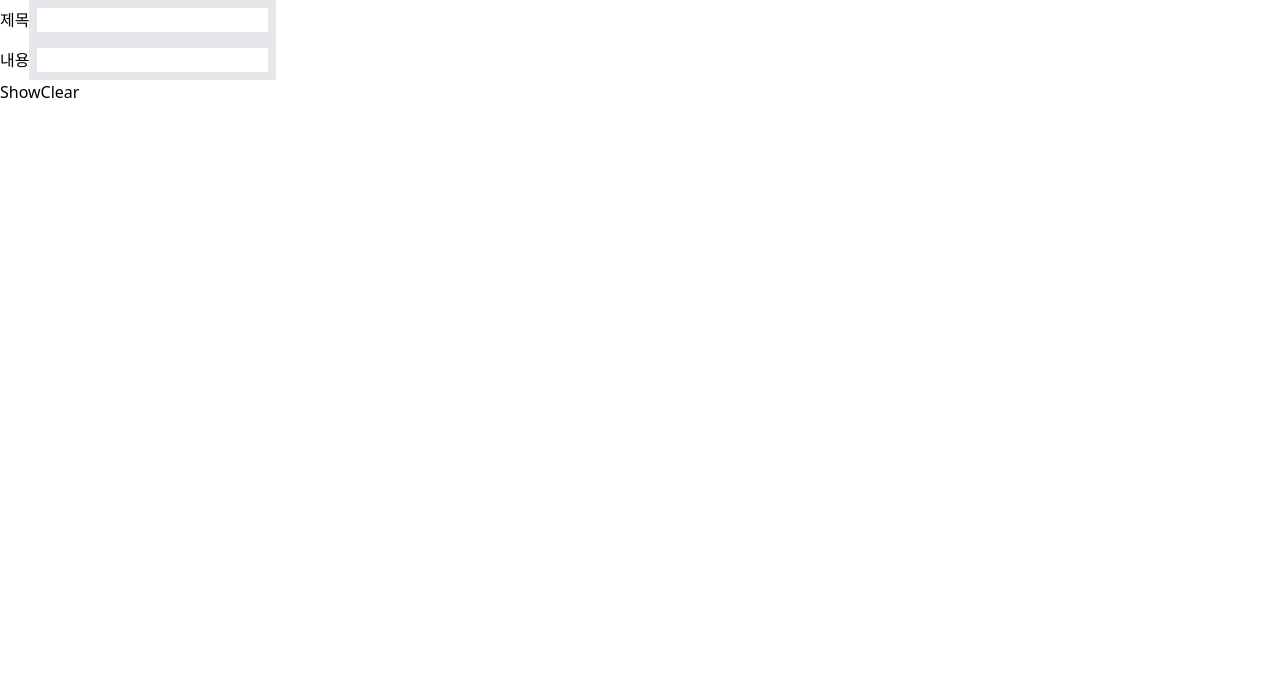
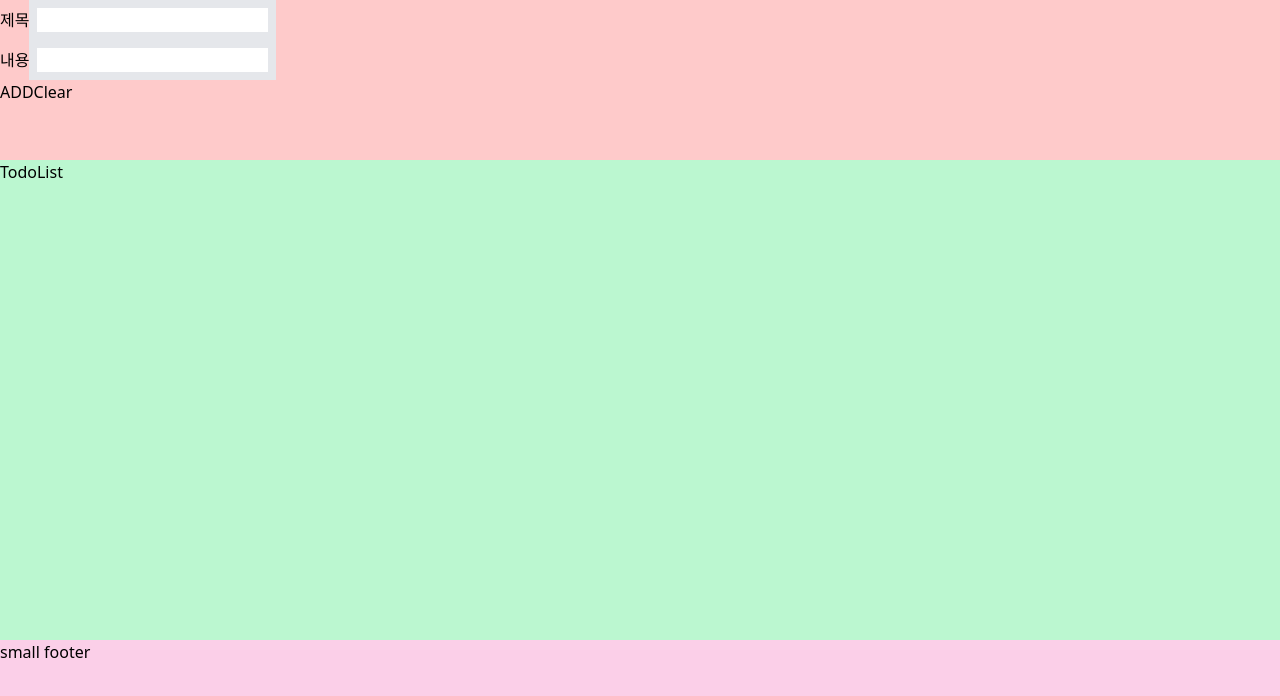
Before and after one commit to songsujung/r01, a React (Create React App) app: page / in a window 1280 px wide. Shown: the top 696 px of the page. Built offline with nearby package versions, Linux system fonts and the light colour scheme.

Commit message:
0629 Todo step2 - add, delete

```diff
--- a/src/App.js
+++ b/src/App.js
@@ -1,6 +1,7 @@
 import Counter from "./components/Counter";
 import Counter2 from "./components/Counter2";
 import Kiosk from "./components/Kiosk";
+import Todo from "./components/todo";
 import TodoInput from "./components/todo/TodoInput";
 import ZCounter from "./components/zcounter";
 import ZKiosk from "./components/zkiosk";
@@ -12,7 +13,7 @@ function App() {
 
   return (
     <div>
-      <TodoInput></TodoInput>
+      <Todo></Todo>
     </div>
 
   );
--- a/src/components/todo/TodoInput.js
+++ b/src/components/todo/TodoInput.js
@@ -1,12 +1,14 @@
 import { useState } from "react";
+
+let tno = 1
 
 // 깨끗한 코드
 const initState = {title:'' , content:''}
 
-const TodoInput = () => {
+const TodoInput = ({addTodo}) => {
 
     // 재사용 하고 싶어서 initState 라고 만들고 따로 분리
-    const [obj,setObj] = useState(initState)
+    const [obj,setObj] = useState({...initState})
 
     const handleChange = (e) => {
         // const prop = e.target.name
@@ -20,14 +22,19 @@ const TodoInput = () => {
     }
 
     // show를 누르면 로그창에 obj
-    const handleShow = () => {
+    const handleAdd = () => {
         console.log(obj)
+
+        addTodo({...obj, tno:tno++})
+
+        setObj({...initState})
     }
 
     // claer
     const handleClear = () => {
         setObj({...initState})
     }
+
 
     return (
         <>
@@ -51,9 +58,7 @@ const TodoInput = () => {
                 onChange={handleChange}/>
             </div>
             <div>
-            <button onClick={handleShow}>
-                Show
-            </button>
+            <button onClick={handleAdd}>ADD</button>
             <button onClick={handleClear}>Clear</button>
             </div>
 
--- /dev/null
+++ b/src/components/todo/TodoList.js
@@ -0,0 +1,17 @@
+const TodoList = ({arr, removeFn}) => {
+    return (
+        <div>
+        TodoList
+        <ul>
+            {arr.map(todo => <li className="m-3 text-3xl p-3" key={todo.tno}>{todo.tno} - {todo.title}
+            <button
+            className="bg-red-300"
+            onClick={() => removeFn(todo.tno)}>DEL</button>
+            </li>)}
+        </ul>
+
+        </div>
+     );
+}
+
+export default TodoList;
--- /dev/null
+++ b/src/components/todo/index.js
@@ -0,0 +1,31 @@
+import { useState } from "react";
+import TemplatePage from "../../layout/TemlatePage";
+import TodoInput from "./TodoInput";
+import TodoList from "./TodoList";
+
+const Todo = () => {
+
+    const [todoArr, setTodoArr] = useState([])
+
+    const addTodo = (newTodo) => {
+        console.log("add Todo", newTodo)
+
+        setTodoArr([...todoArr, newTodo])
+    }
+
+    // 삭제
+    const removeTodo = (tno) => {
+        console.log("removeTodo", tno)
+
+        setTodoArr(todoArr.filter((todo) => todo.tno !== tno))
+    }
+
+    return (
+        <TemplatePage>
+        <TodoInput addTodo={addTodo}></TodoInput>
+        <TodoList arr={todoArr} removeFn={removeTodo}></TodoList>
+        </TemplatePage>
+     );
+}
+
+export default Todo;
```
